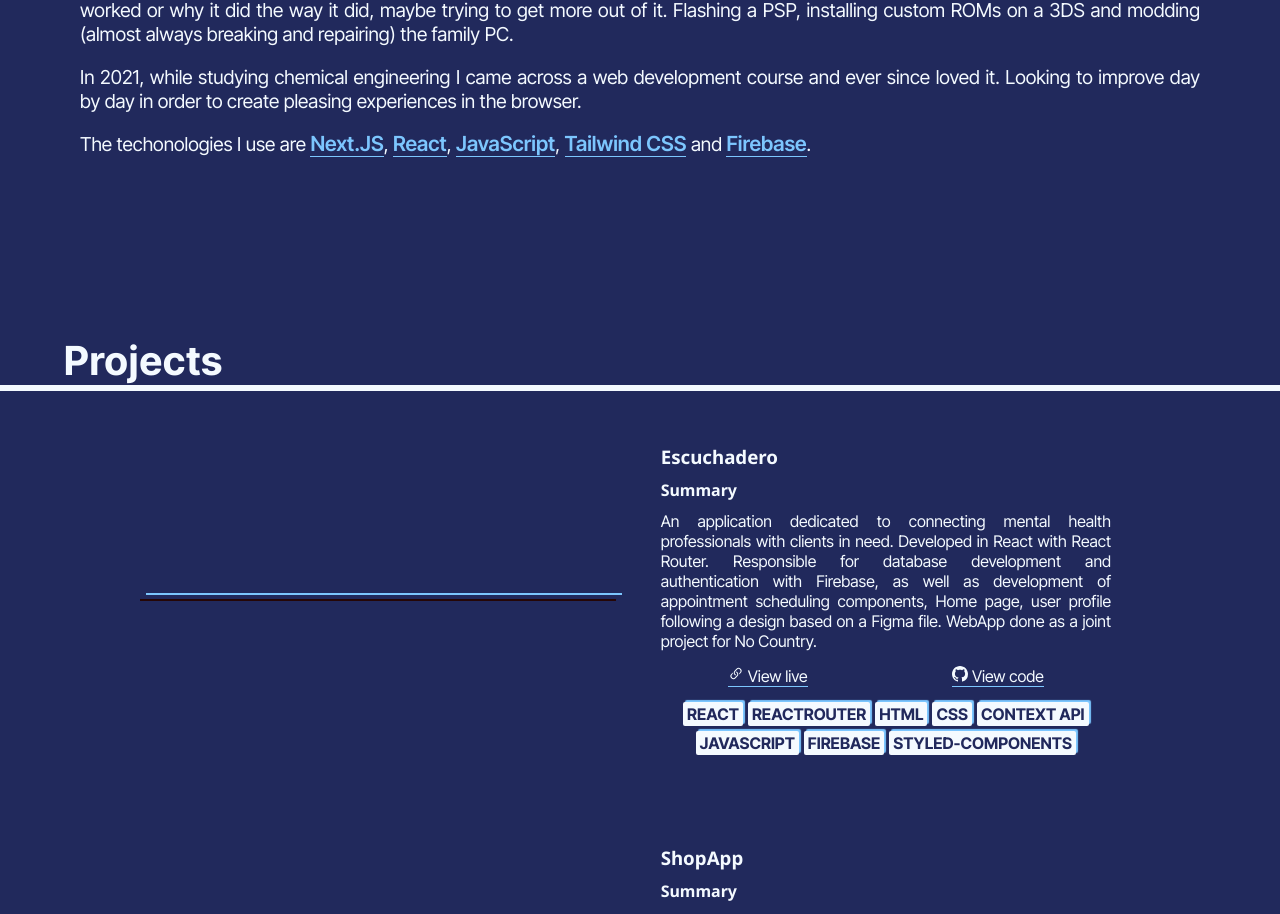
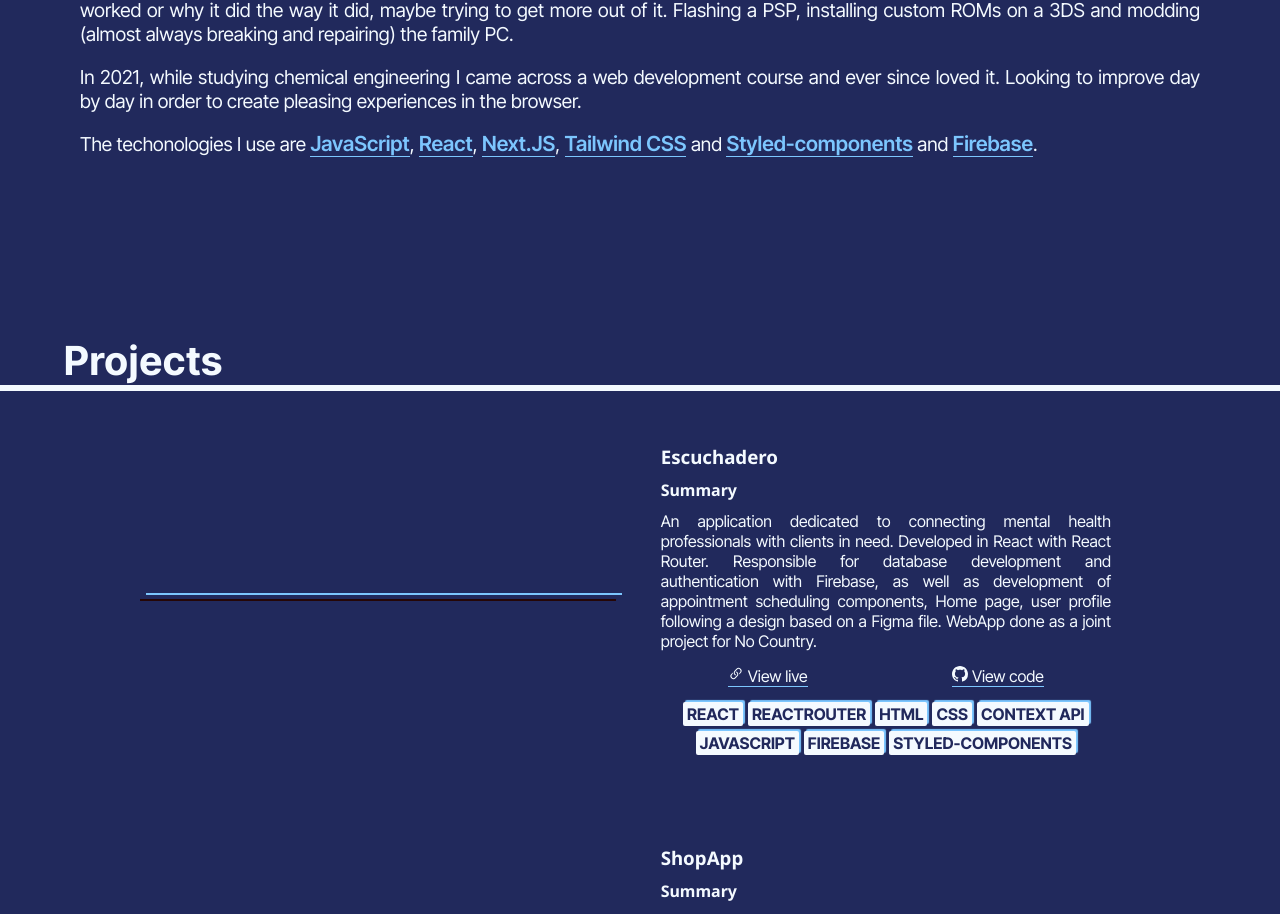
Before and after one commit to ValentinGTrapaga/portfolio-v1, a Next.js app: page / in a window 1280 px wide. Shown: the part 1133-2047 px from the top of the page. Built offline with nearby package versions, Linux system fonts and the light colour scheme; no server answers.

Commit message:
update tech stack

```diff
--- a/components/About/index.js
+++ b/components/About/index.js
@@ -34,10 +34,11 @@
         </p>
         <p className={styles.aboutParagraph}>
           The techonologies I use are{' '}
+          <ProgrammingLanguage>JavaScript</ProgrammingLanguage>,{' '}
+          <ProgrammingLanguage>React</ProgrammingLanguage>,{' '}
           <ProgrammingLanguage>Next.JS</ProgrammingLanguage>,{' '}
-          <ProgrammingLanguage>React</ProgrammingLanguage>,{' '}
-          <ProgrammingLanguage>JavaScript</ProgrammingLanguage>,{' '}
           <ProgrammingLanguage>Tailwind CSS</ProgrammingLanguage> and{' '}
+          <ProgrammingLanguage>Styled-components</ProgrammingLanguage> and{' '}
           <ProgrammingLanguage>Firebase</ProgrammingLanguage>.
         </p>
       </div>
```
